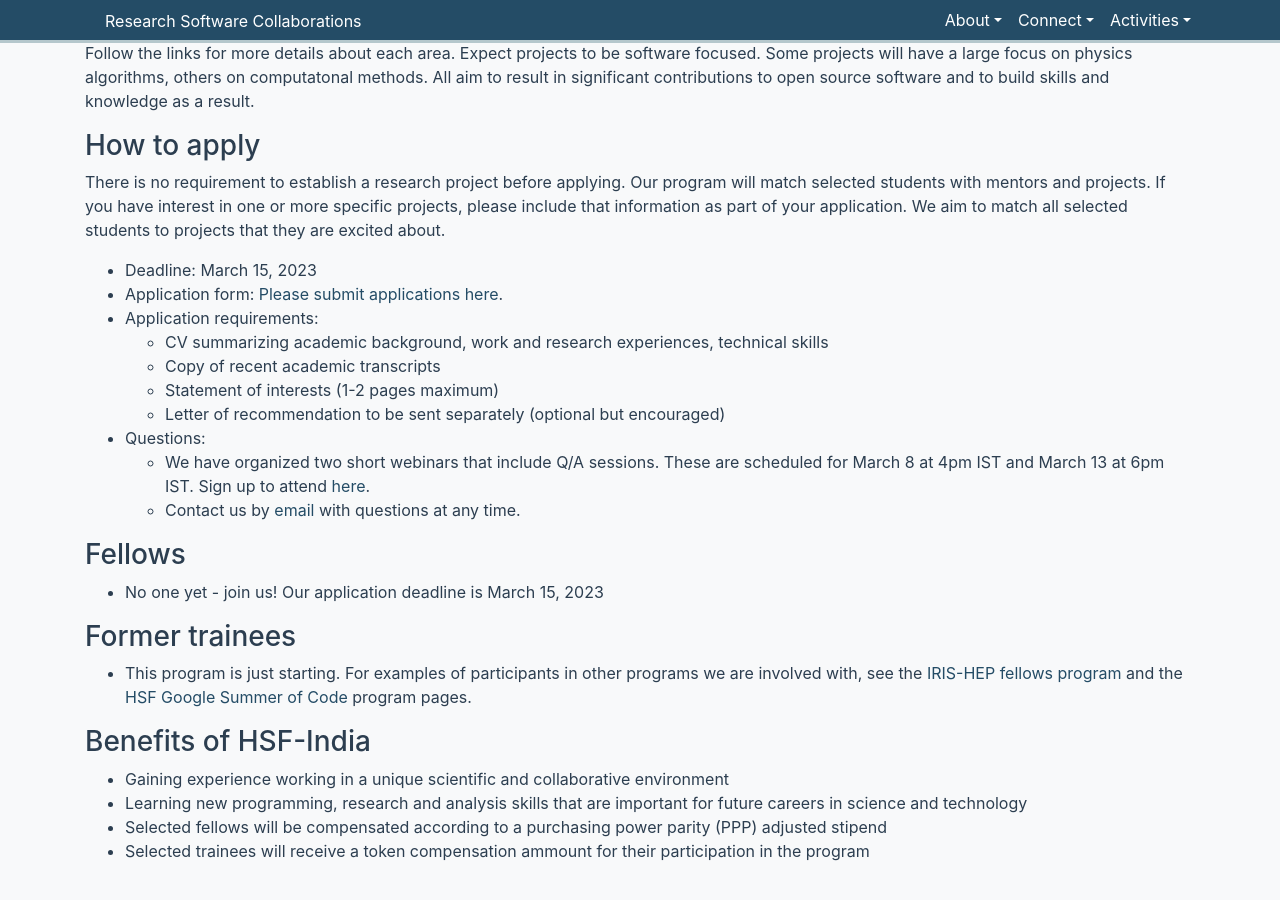
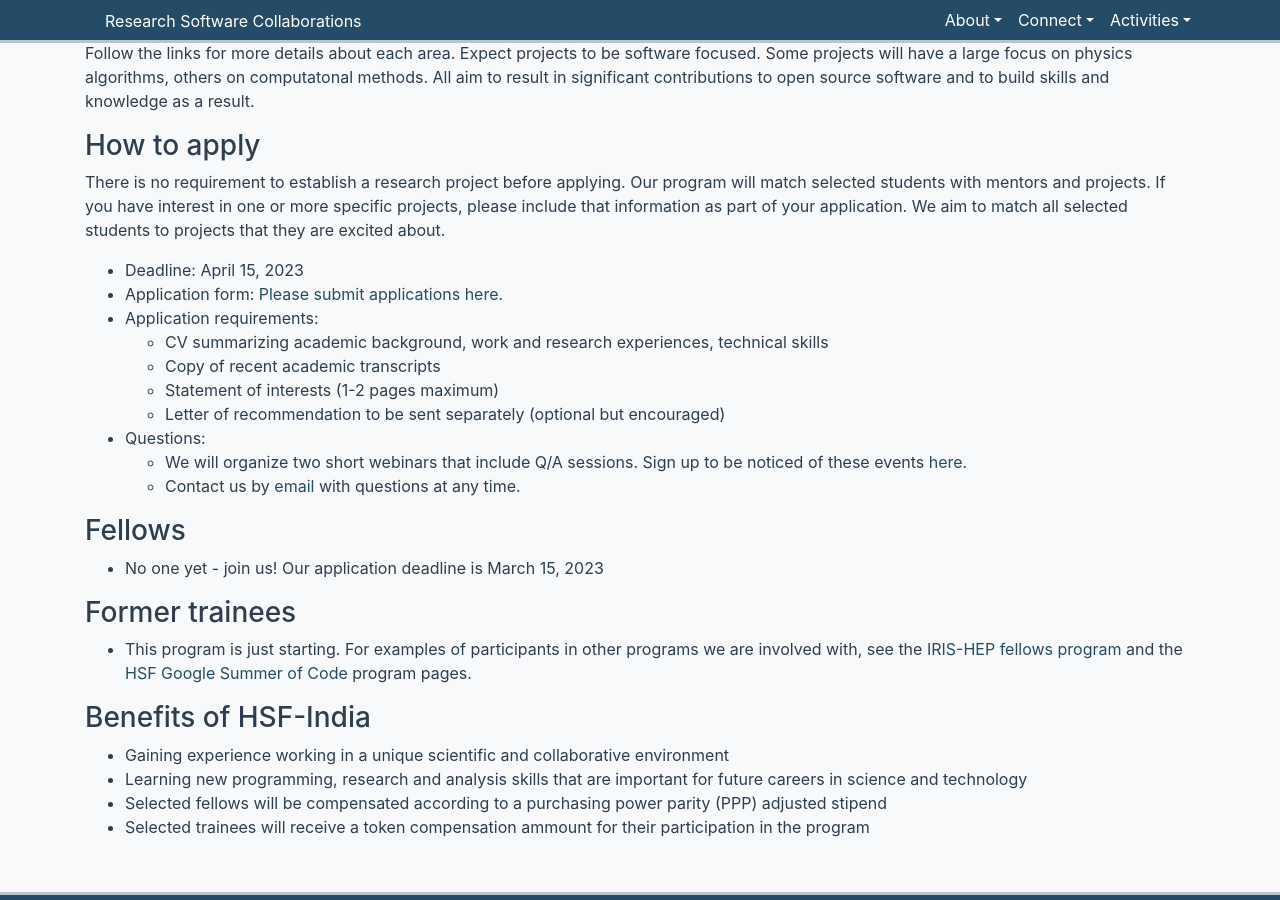
Before and after one commit to research-software-collaborations/research-software-collaborations.github.io, a Jekyll site: the page built from pages/trainees.md, in a window 1280 px wide and 900 px high, scrolled down 959 px. Built offline with Jekyll 4.4.1, drawn with Linux system fonts in a browser that asks for light colours; cached includes are drawn as plain includes; some of the changed text lies outside the part shown.

Commit message:
fix dates

```diff
--- a/pages/trainees.md
+++ b/pages/trainees.md
@@ -4,7 +4,7 @@ layout: default
 title: Research Software Trainees and Fellowships
 ---
 
-We are currently taking applciations for summer 2023. **The application deadline: March 15, 2023**.
+We are currently taking applciations for summer 2023. **The application deadline: April 15, 2023**.
 
 ## Research Software Trainees
 
@@ -72,7 +72,7 @@ match selected students with mentors and projects. If you have interest in one o
 projects, please include that information as part of your application. We aim to match all
 selected students to projects that they are excited about.
 
-   * Deadline: March 15, 2023
+   * Deadline: April 15, 2023
    * Application form: [Please submit applications here](https://forms.gle/TRm29qBNCr6ovYBF6).
    * Application requirements:
       * CV summarizing academic background, work and research experiences, technical skills
@@ -80,8 +80,8 @@ selected students to projects that they are excited about.
       * Statement of interests (1-2 pages maximum)
       * Letter of recommendation to be sent separately (optional but encouraged)
    * Questions:
-      * We have organized two short webinars that include Q/A sessions. These are scheduled for
-      March 8 at 4pm IST and March 13 at 6pm IST. Sign up to attend [here](https://forms.gle/Bfxau6rbHmRFnswy8).
+      * We will organize two short webinars that include Q/A sessions. Sign up to be noticed
+      of these events [here](https://forms.gle/Bfxau6rbHmRFnswy8).
       * Contact us by [email](mailto:rsc-inquiries@google-groups.com) with questions at any time.
 
 ### Fellows
```
